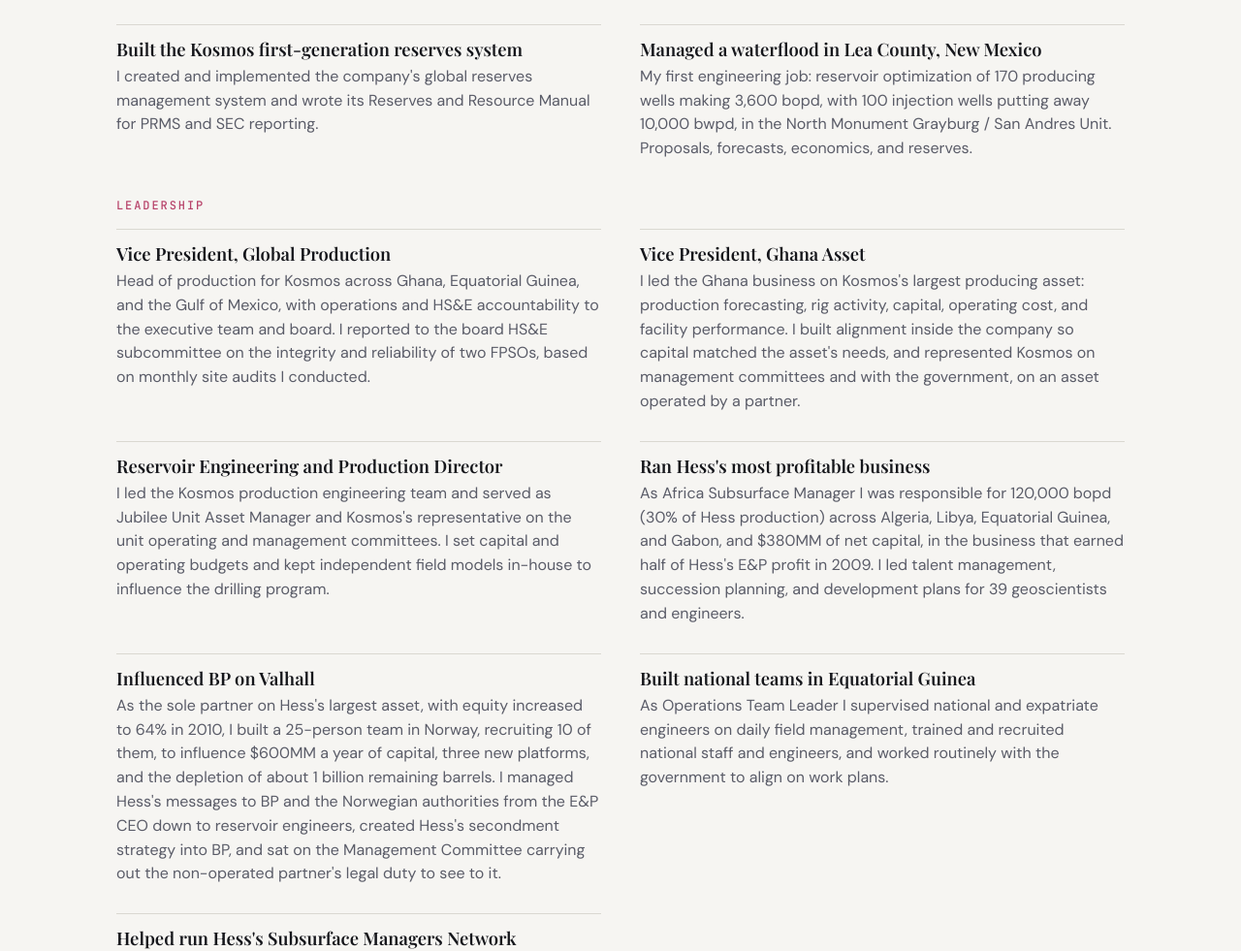
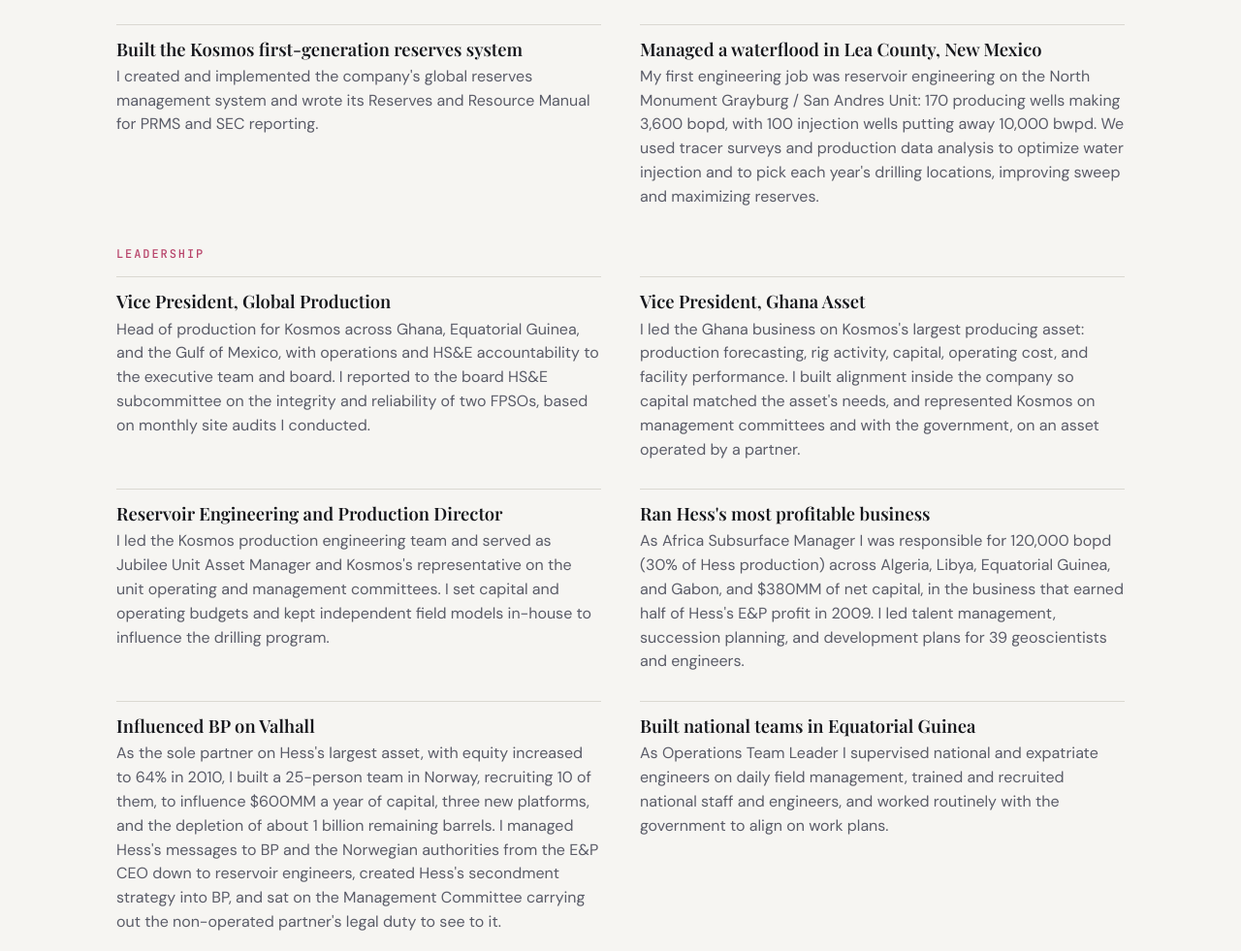
Before and after one commit to petro2458-wq/david-collier, a website: page index.html in a window 1280 px wide. Shown: the part 2855-3836 px from the top of the page at 97% size. Drawn offline with nearby package versions, Linux system fonts and the light colour scheme; a web font is replaced by a local one.

Commit message:
Waterflood: tracer surveys, injection optimization, annual drilling
Co-Authored-By: Claude Opus 5.5 <noreply@anthropic.com>
Claude-Session: https://claude.ai/code/session_01Pt3DDGL72TE18YNWHAMPSy

```diff
--- a/api/_profile.js
+++ b/api/_profile.js
@@ -63,7 +63,7 @@ Detailed work history (from David's detailed resume — use for depth)
 - Operations Team Leader, Equatorial Guinea, Dec 2005 – Aug 2006: supervised five national and expatriate engineers and a technician on daily field management, data, construction logistics, and production optimization; trained and recruited national staff; worked routinely with the government on work plans; daily communication with the FPSO offshore installation manager. Built a deferred-oil tracker, identified limits of subsea multiphase flow meters and wrote better flow-test calibration procedures, and installed a remote monitoring system.
 - Production/Operations Engineer, Ceiba Field, May 2003 – Dec 2005: 40,000 bopd and 130,000 bwpd of injection from 30 wells, deepwater subsea to an FPSO 40 km offshore. Worked with FRAMO in Bergen to improve runtime of eleven subsea multiphase pumps (root cause, retrieval, teardown). Engineered procedures and led subsea fieldwork: ROV work, subsea tree installations, control module and flying lead repairs, pump installation and retrieval. Led a team of 20 on a 30-day vessel campaign for the Ceiba baseline subsea inspection in September 2003.
 - Production/Operations Engineer, South Louisiana, Mar 2001 – May 2003: 100 onshore and offshore wells producing 52 MMcfed to 14 facilities; production monitoring, data acquisition, workover prioritization and supervision. Added 5 MMcfed over the 2002 decline with $1.5MM of workovers. Also gas lift optimization and day-to-day production engineering.
-- Reservoir Engineer, Permian Basin, Jun 1998 – Mar 2001: managed a waterflood in Lea County, New Mexico — 170 producers (3,600 bopd) and 100 injectors (10,000 bwpd) in the North Monument Grayburg / San Andres Waterflood Unit; well and workover proposals, forecasts, economics, reserves. Reservoir engineering support for the Seminole San Andres Unit CO2 EOR project; reserves for small gas fields in New Mexico and Colorado.
+- Reservoir Engineer, Permian Basin, Jun 1998 – Mar 2001: managed a waterflood in Lea County, New Mexico — 170 producers (3,600 bopd) and 100 injectors (10,000 bwpd) in the North Monument Grayburg / San Andres Waterflood Unit; well and workover proposals, forecasts, economics, reserves. It was a reservoir engineering job: tracer surveys and production data analysis were used to optimize water injection and identify annual drilling locations, to optimize sweep and maximize reserves. Reservoir engineering support for the Seminole San Andres Unit CO2 EOR project; reserves for small gas fields in New Mexico and Colorado.
 - Engineering Intern, Merit Energy Corporation, two summers 1996–1997: pumped a waterflooded oil field, shot fluid levels on 50 wells, supervised rod workovers; office project on a South Texas gas field.
 - Training also includes TapRoot root cause analysis and subsea network well configuration.
 
--- a/index.html
+++ b/index.html
@@ -216,7 +216,7 @@ footer p { max-width: none; }
       <div><h3>Built full field development plans</h3><p>I created full field development plans for large fields in Equatorial Guinea and Ghana, coordinating geoscience and engineering teams and integrating drilling, facilities, and subsurface. That included subsea and topsides optimization and cost engineering to right-size facilities for planned well delivery.</p></div>
       <div><h3>Led reserves and resource assessments</h3><p>As Reservoir Engineering and Production Director at Kosmos, I ran the company's year-end PRMS and SEC reserves process and worked directly with banks on reserves. I've worked with third-party auditors DeGolyer and MacNaughton, Netherland Sewell, and Ryder Scott. At Hess, I led the reserves work for my assets, including technically validating Africa's reserves and resources and leading their self-certification for multiple years.</p></div>
       <div><h3>Built the Kosmos first-generation reserves system</h3><p>I created and implemented the company's global reserves management system and wrote its Reserves and Resource Manual for PRMS and SEC reporting.</p></div>
-      <div><h3>Managed a waterflood in Lea County, New Mexico</h3><p>My first engineering job: reservoir optimization of 170 producing wells making 3,600 bopd, with 100 injection wells putting away 10,000 bwpd, in the North Monument Grayburg / San Andres Unit. Proposals, forecasts, economics, and reserves.</p></div>
+      <div><h3>Managed a waterflood in Lea County, New Mexico</h3><p>My first engineering job was reservoir engineering on the North Monument Grayburg / San Andres Unit: 170 producing wells making 3,600 bopd, with 100 injection wells putting away 10,000 bwpd. We used tracer surveys and production data analysis to optimize water injection and to pick each year's drilling locations, improving sweep and maximizing reserves.</p></div>
       </div></div>
       <div class="acc-group"><h3 class="acc-label">Leadership</h3>
       <div class="acc">
@@ -267,7 +267,7 @@ footer p { max-width: none; }
       <div class="depth">2001</div><div class="track"></div>
       <div class="entry" role="listitem"><h3>Production/Operations Engineer, South Louisiana</h3><div class="org">Hess Corporation · Houston, TX · Mar 2001 to May 2003</div><p>100 onshore and offshore wells producing 52 MMcfed to 14 facilities. Added 5 MMcfed over decline with $1.5MM of workovers.</p></div>
       <div class="depth">1998</div><div class="track"></div>
-      <div class="entry" role="listitem"><h3>Reservoir Engineer, Permian Basin</h3><div class="org">Hess Corporation · Houston, TX · Jun 1998 to Mar 2001</div><p>Managed the North Monument Grayburg / San Andres waterflood in Lea County, New Mexico: 170 producers and 100 injectors. Support for the Seminole San Andres Unit CO2 EOR project.</p></div>
+      <div class="entry" role="listitem"><h3>Reservoir Engineer, Permian Basin</h3><div class="org">Hess Corporation · Houston, TX · Jun 1998 to Mar 2001</div><p>Reservoir engineering on the North Monument Grayburg / San Andres waterflood in Lea County, New Mexico: 170 producers and 100 injectors, optimized with tracer surveys and production data analysis. Support for the Seminole San Andres Unit CO2 EOR project.</p></div>
       <div class="depth">1996</div><div class="track"></div>
       <div class="entry" role="listitem"><h3>Engineering Intern, two summers</h3><div class="org">Merit Energy Corporation · Texas · 1996 to 1997</div><p>Field and office work on a waterflooded oil field and a South Texas gas field.</p></div>
     </div>
```
